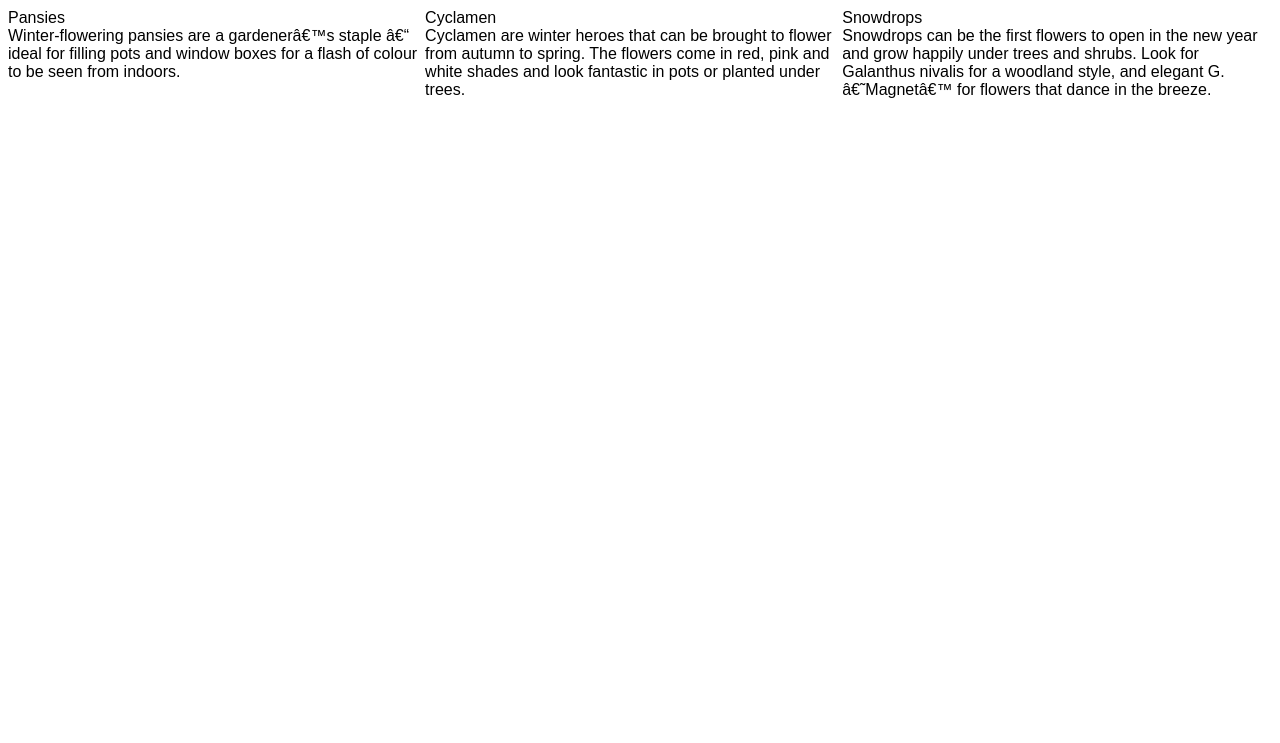
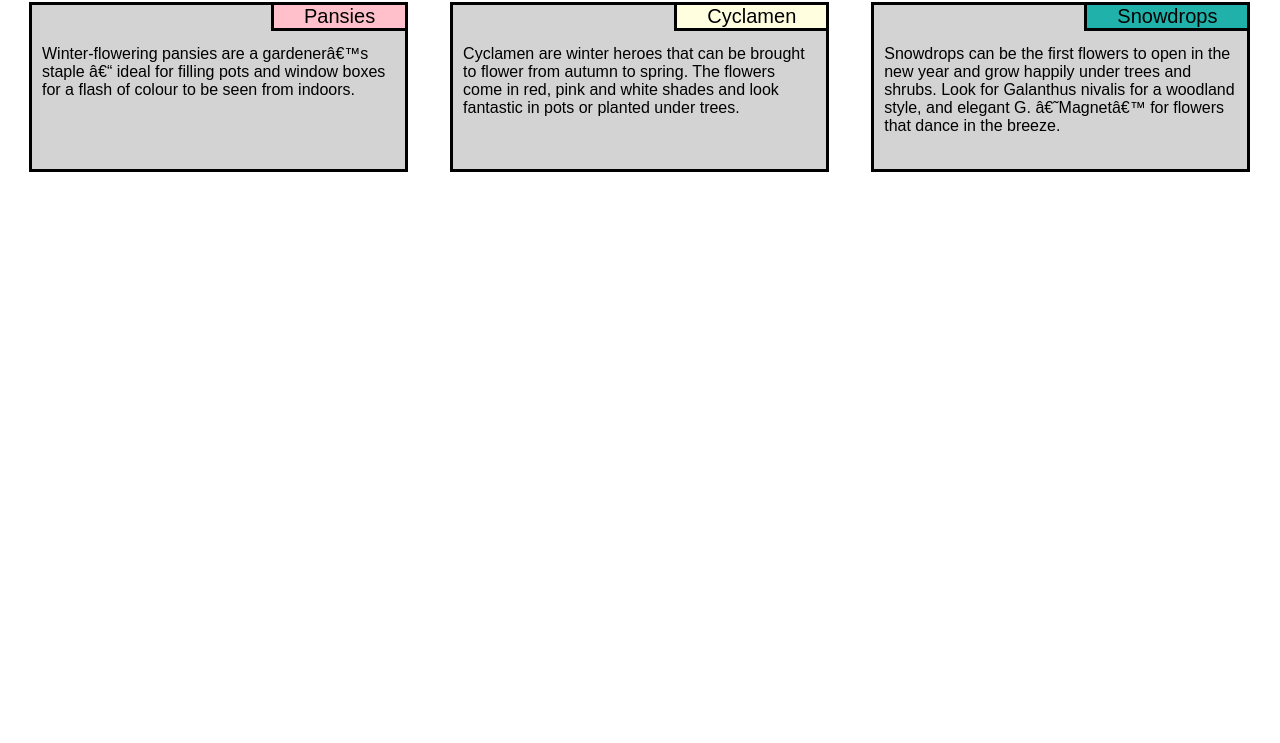
Before and after one commit to meatball820/Coding-Assignment, a plain HTML site: page module2-solution/index.html in a window 1280 px wide. Shown: the part 57-800 px from the top of the page. Drawn offline with Linux system fonts and the light colour scheme.

Commit message:
finished!

```diff
--- a/module2-solution/CSS/style.css
+++ b/module2-solution/CSS/style.css
@@ -5,13 +5,50 @@
 
 h1{
     text-align: center;
+    font-size: 1.75em;
+}
+.main {
+    overflow: hidden;
+
+}
+.container {
+    width: 30%;
+    height: 170px;
+    float: left;
+    position: relative;
+    padding: 10px;
+    background-color: lightgrey;
+    border: 3px solid black;
+    margin-left: 1.66%;
+    margin-right: 1.66%;
 }
 
-.container {
-    width: 33%;
-    float: left;
+.title {
+    position: absolute;
+    top: 0;
+    right:0;
+    border-left: 3px solid black;
+    border-bottom: 3px solid black;
+    background-color: pink;
+    text-align: center;
+    padding-left: 30px;
+    padding-right: 30px;
+    font-size: 1.25em;
+}
 
+.content {
+    position: relative;
+    margin-top: 30px;
+    margin-bottom: 20px;
 
+}
+
+#Cyclamen {
+    background-color: lightyellow;
+}
+
+#Snowdrops {
+    background-color: lightseagreen;
 }
 
 /* Layout: In the desktop view (992px and above),
@@ -30,7 +67,10 @@ The 3rd section should be in the second row and take up the entire row by itself
 For a visual reference of this view, see the tablet mockup illustration below. */
 @media (min-width: 768px) and (max-width: 991px) {
     .container {
-        width: 50%;
+        width: 45%;
+        margin-left: 2.5%;
+        margin-right: 2.5%;
+        margin-top: 30px;
     }
 
 }
@@ -39,6 +79,9 @@ take up the entire row. For a visual reference of this view, see the mobile mock
 illustration below. */
 @media (max-width: 767px) {
     .container {
-        width: 100%;
+        width: 90%;
+        margin-left: 5%;
+        margin-right: 5%;
+        margin-top: 30px;
     }
 }
--- a/module2-solution/index.html
+++ b/module2-solution/index.html
@@ -14,7 +14,7 @@
     </header>
     <div class="main">
         <div class="container">
-            <div class="title">Pansies</div>
+            <div class="title" id="Pansie">Pansies</div>
             <div class="content">Winter-flowering pansies are a gardener’s staple – ideal for filling pots and window
                 boxes
                 for a
@@ -22,13 +22,13 @@
                 of colour to be seen from indoors.</div>
         </div>
         <div class="container">
-            <div class="title">Cyclamen</div>
+            <div class="title" id="Cyclamen">Cyclamen</div>
             <div class="content">Cyclamen are winter heroes that can be brought to flower from autumn to spring. The
                 flowers come in
                 red, pink and white shades and look fantastic in pots or planted under trees.</div>
         </div>
         <div class="container">
-            <div class="title">Snowdrops</div>
+            <div class="title" id="Snowdrops">Snowdrops</div>
             <div class="content">Snowdrops can be the first flowers to open in the new year and grow happily under
                 trees
                 and shrubs.
```
